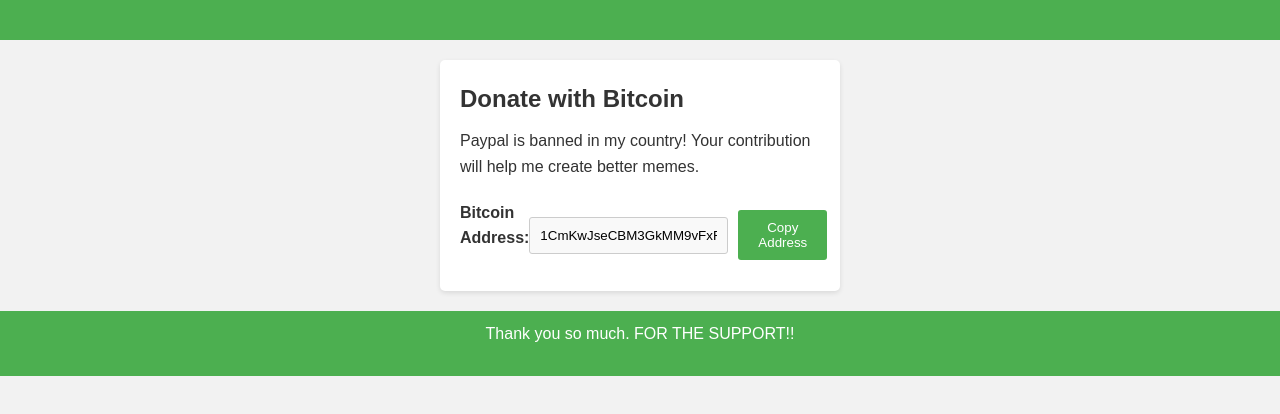
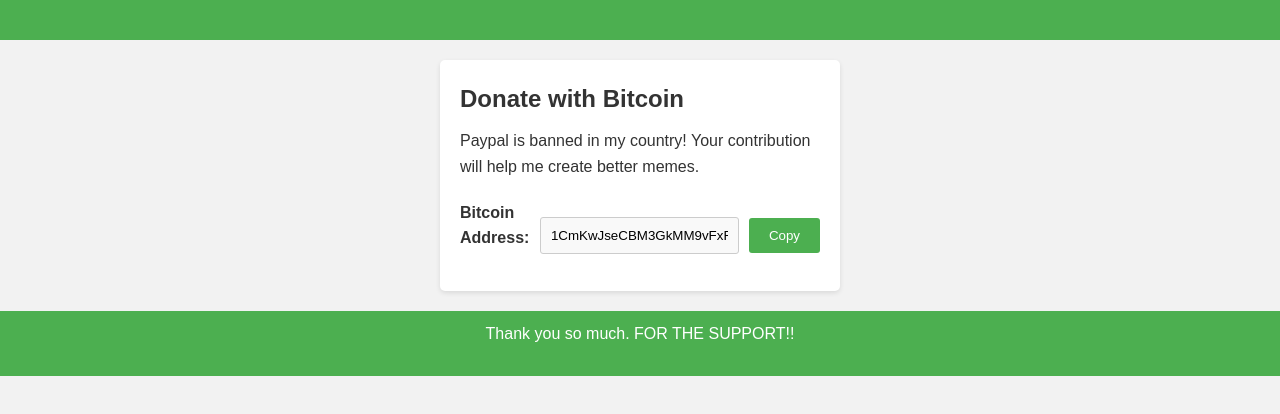
Before and after one commit to itsbeenlowang/itsbeenlowang.github.io, a plain HTML site: page index.html in a window 1280 px wide. Drawn offline with Linux system fonts and the light colour scheme.

Commit message:
Update index.html

```diff
--- a/index.html
+++ b/index.html
@@ -19,7 +19,7 @@
       <div class="bitcoin-address">
         <p><strong>Bitcoin Address:</strong></p>
         <input type="text" id="btc-address" value="1CmKwJseCBM3GkMM9vFxFvpms8FtLq8qNQ" readonly>
-        <button onclick="copyBitcoinAddress()">Copy Address</button>
+        <button onclick="copyBitcoinAddress()">Copy</button>
       </div>
     </section>
   </main>
```
